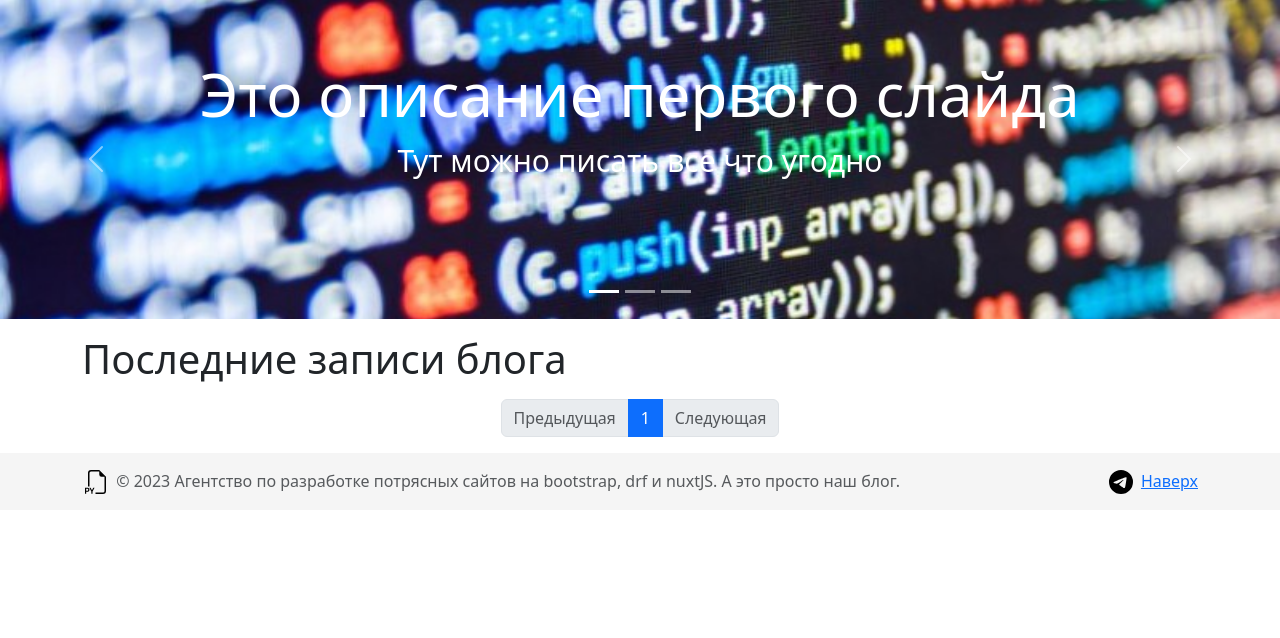
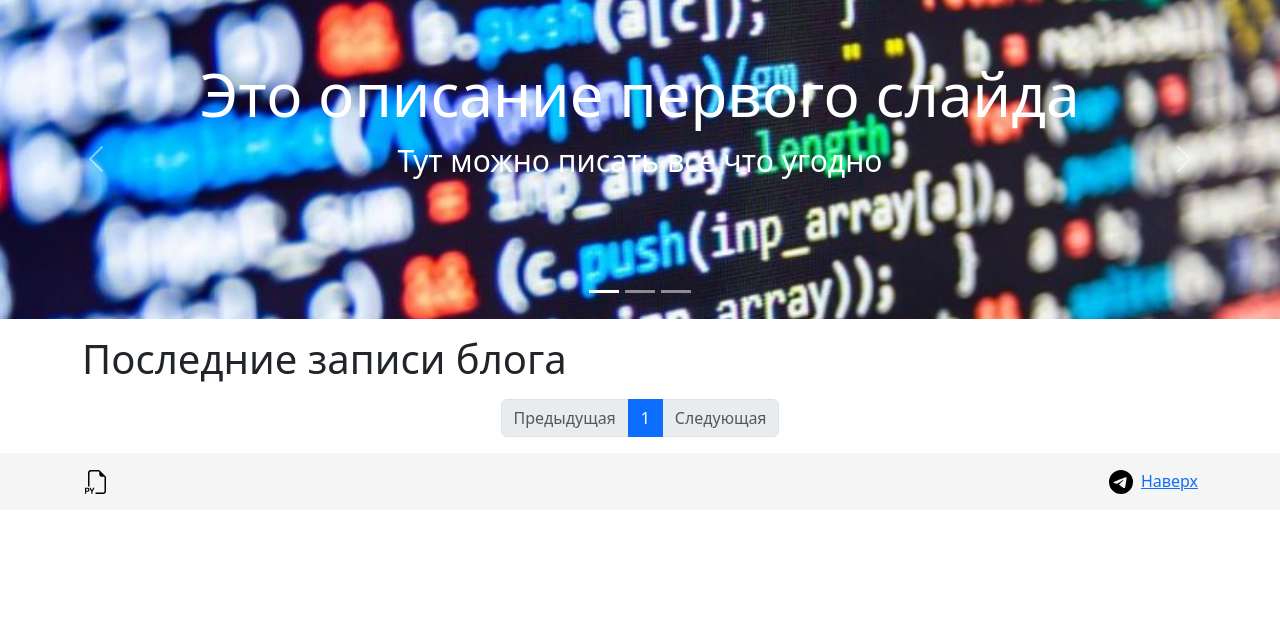
Before and after one commit to Albert-Sadykov/SPA-site-Django, a Django app: page / in a window 1280 px wide. Shown: the part 59-697 px from the top of the page. Run offline with Django 5.2, Linux system fonts and the light colour scheme; data that the repository does not hold is empty; some libraries are stand-ins or nearby versions.

Commit message:
fix footer.html

```diff
--- a/blog/myblog/templates/footer.html
+++ b/blog/myblog/templates/footer.html
@@ -13,7 +13,6 @@
                 <a href="/" class="text-body-secondary text-decoration-none lh-1">
                 <svg class="bi" width="30" height="24"><use xlink:href="#python"/></svg>
                 </a>
-                <span class="text-body-secondary">&copy; 2023 Агентство по разработке потрясных сайтов на bootstrap, drf и nuxtJS. А это просто наш блог.</span>
             </div>
             <div class="col-lg-3 col-sm-12 my-3 d-flex justify-content-end">
                 <ul class="nav list-unstyled">
```
